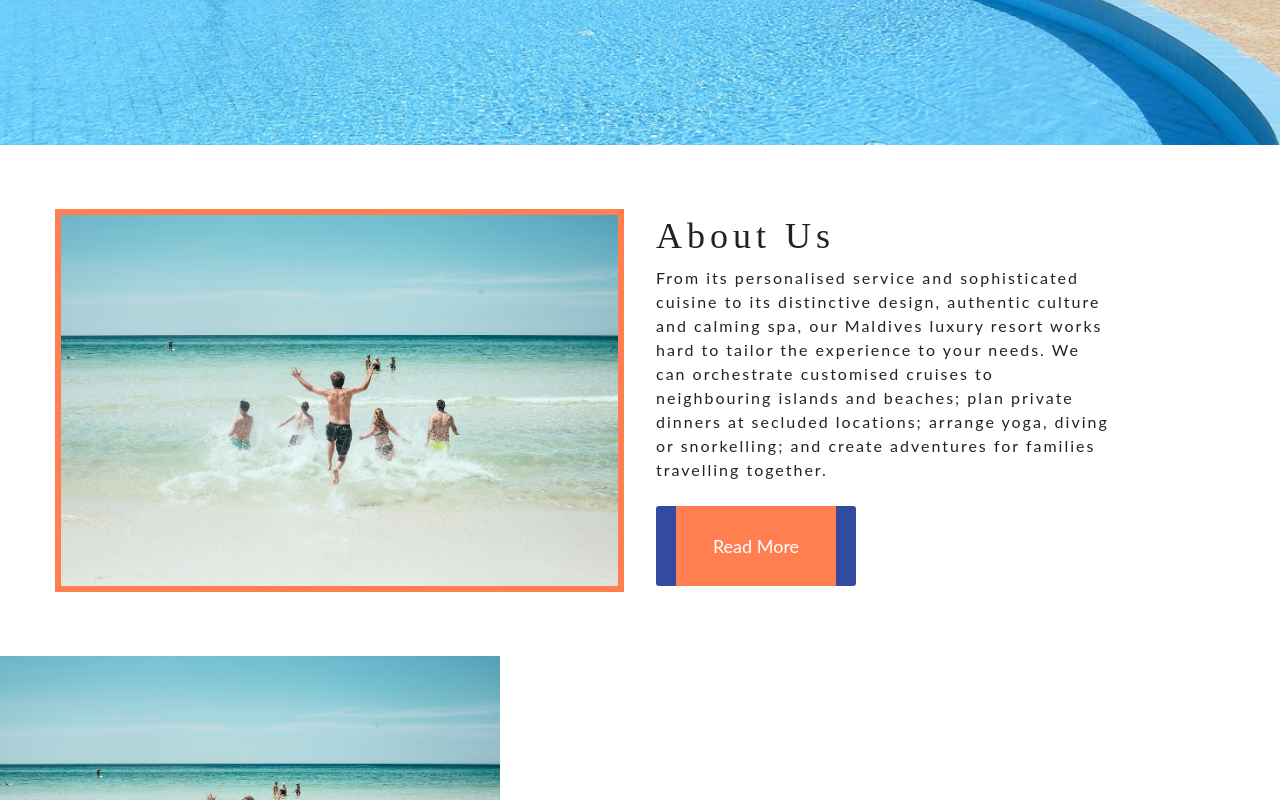
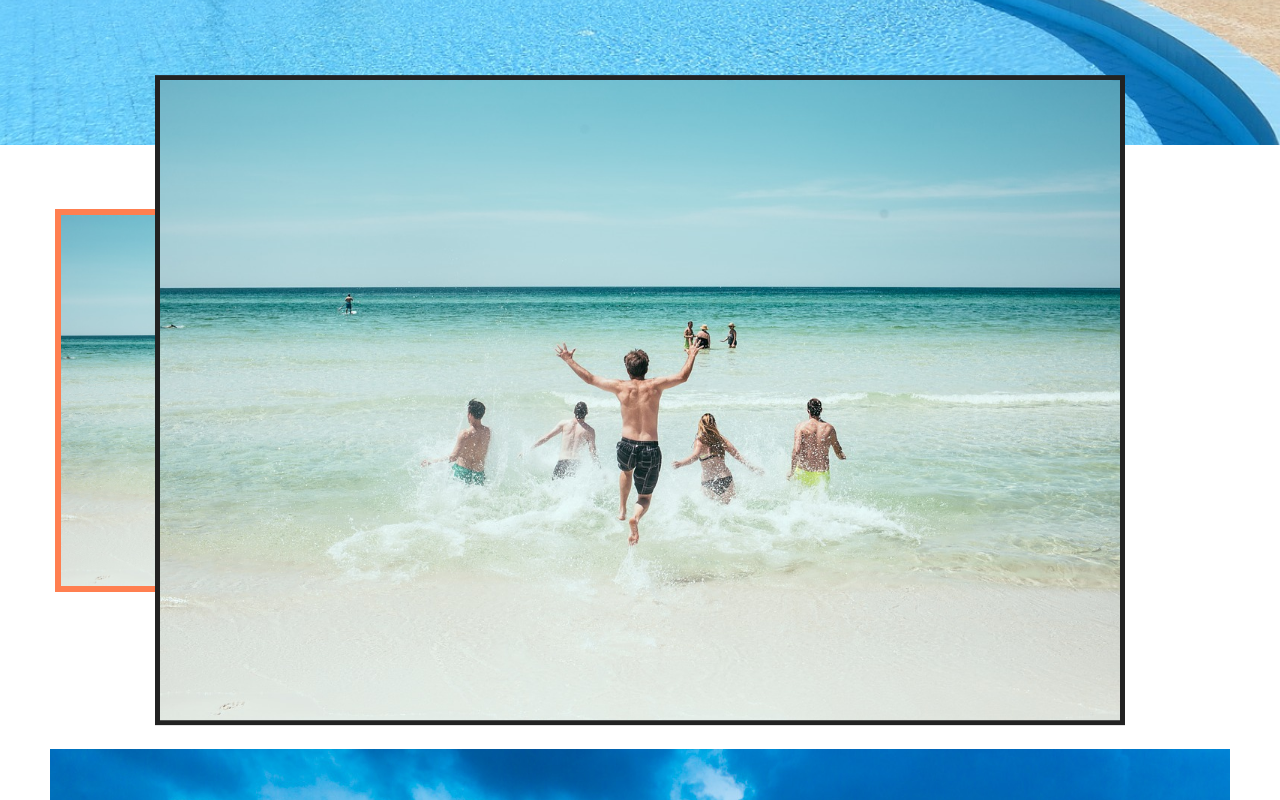
Before and after one commit to akhtarvahid/Resort, a React (Create React App) app: page / in a window 1280 px wide. Both pictures are taken after a click on the element 339 px from the left and 1055 px from the top of the page. Shown: the part 655-1455 px from the top of the page. Built offline with nearby package versions, Linux system fonts and the light colour scheme.

Commit message:
zoomed image in center

```diff
--- a/src/components/About/About.styled.js
+++ b/src/components/About/About.styled.js
@@ -45,3 +45,13 @@ grid-column-gap: ${setRem(32)};
 }
 `}
 `;
+
+export const InnerZoomBox = styled.div`
+    position: fixed;
+    top: 50%;
+    left: 50%;
+    transform: translate(-50%, -50%);
+    background: black;
+    z-index:1;
+    border: 5px solid;
+`;
--- a/src/components/About/ZoomedImage.js
+++ b/src/components/About/ZoomedImage.js
@@ -1,15 +1,26 @@
-import React from "react";
-import Zoom from "react-medium-image-zoom";
-import "react-medium-image-zoom/dist/styles.css";
+import React, { useCallback, useState } from 'react'
+import { Controlled as ControlledZoom } from 'react-medium-image-zoom'
+import 'react-medium-image-zoom/dist/styles.css'
+import { InnerZoomBox } from './About.styled'
 
 export default function ZoomedImage({ aboutImg }) {
+  const [isZoomed, setIsZoomed] = useState(false)
+
+  const handleZoomChange = useCallback(shouldZoom => {
+    setIsZoomed(shouldZoom)
+  }, [])
   return (
-    <Zoom>
+    <div className="wrapper">
+    <InnerZoomBox>
+       <ControlledZoom isZoomed={isZoomed} onZoomChange={handleZoomChange}>
       <img
-        alt="That Wanaka Tree, New Zealand by Laura Smetsers"
+        alt="That wanaka tree, alone in the water near mountains"
         src={aboutImg}
-        width="500"
+        width="960"
       />
-    </Zoom>
+    </ControlledZoom>
+    </InnerZoomBox>
+    </div>
+
   );
 }
```
